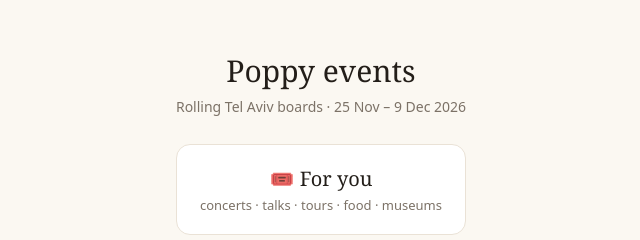
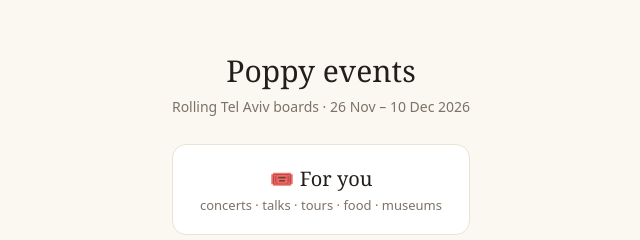
Before and after one commit to yaara-ze/poppy-events, a plain HTML site: page index.html in a window 1280 px wide. Shown: the part 224-464 px from the top of the page, 319-959 px from the left. Drawn offline with Linux system fonts and the light colour scheme.

Commit message:
Roll event boards 2026-11-26
Co-Authored-By: Claude Opus 4.8 <noreply@anthropic.com>

```diff
--- a/index.html
+++ b/index.html
@@ -17,7 +17,7 @@
 </style></head><body>
   <div class="card">
     <h1>Poppy events</h1>
-    <p class="win">Rolling Tel Aviv boards · 25 Nov – 9 Dec 2026</p>
+    <p class="win">Rolling Tel Aviv boards · 26 Nov – 10 Dec 2026</p>
     <a class="board" href="me.html">🎟️ For you<small>concerts · talks · tours · food · museums</small></a>
     <a class="board" href="layla.html">🧸 For Layla<small>toddler activities, near home</small></a>
   </div>
```
